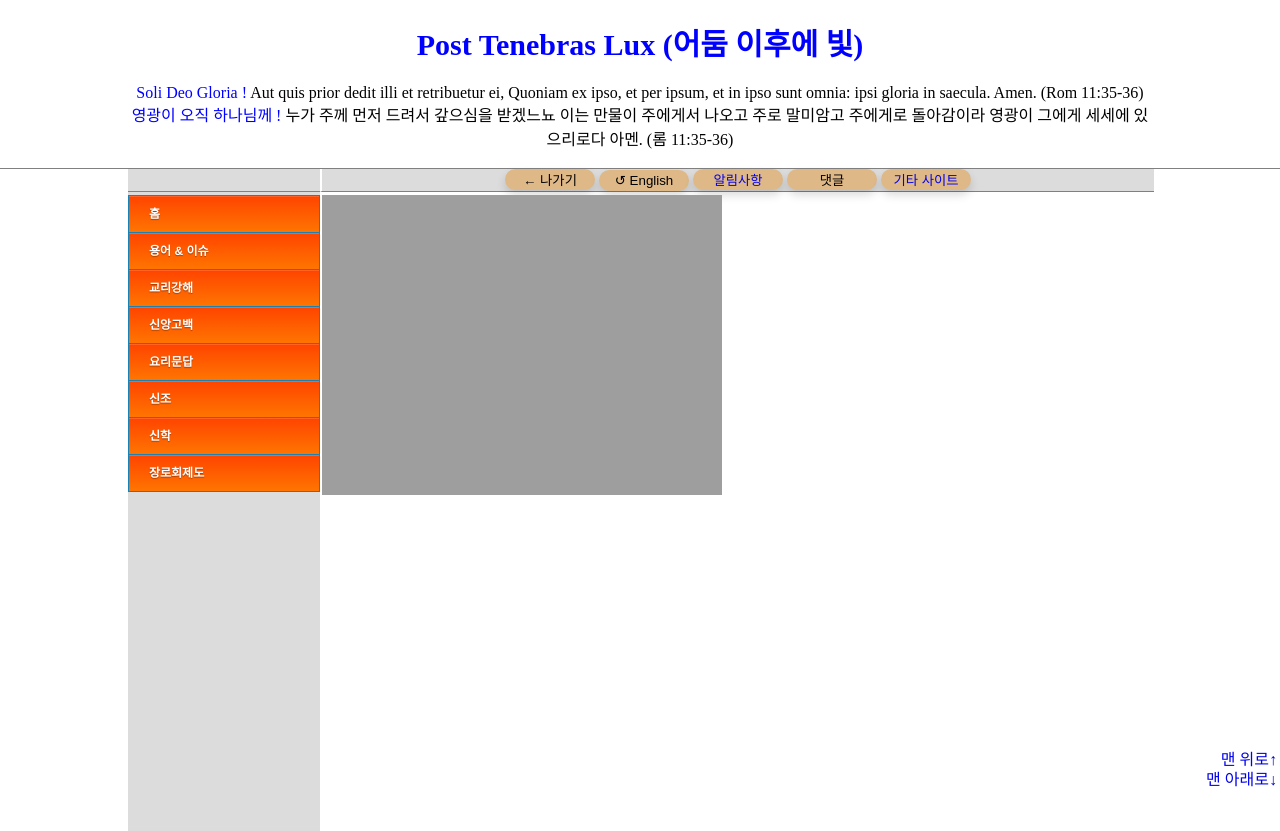
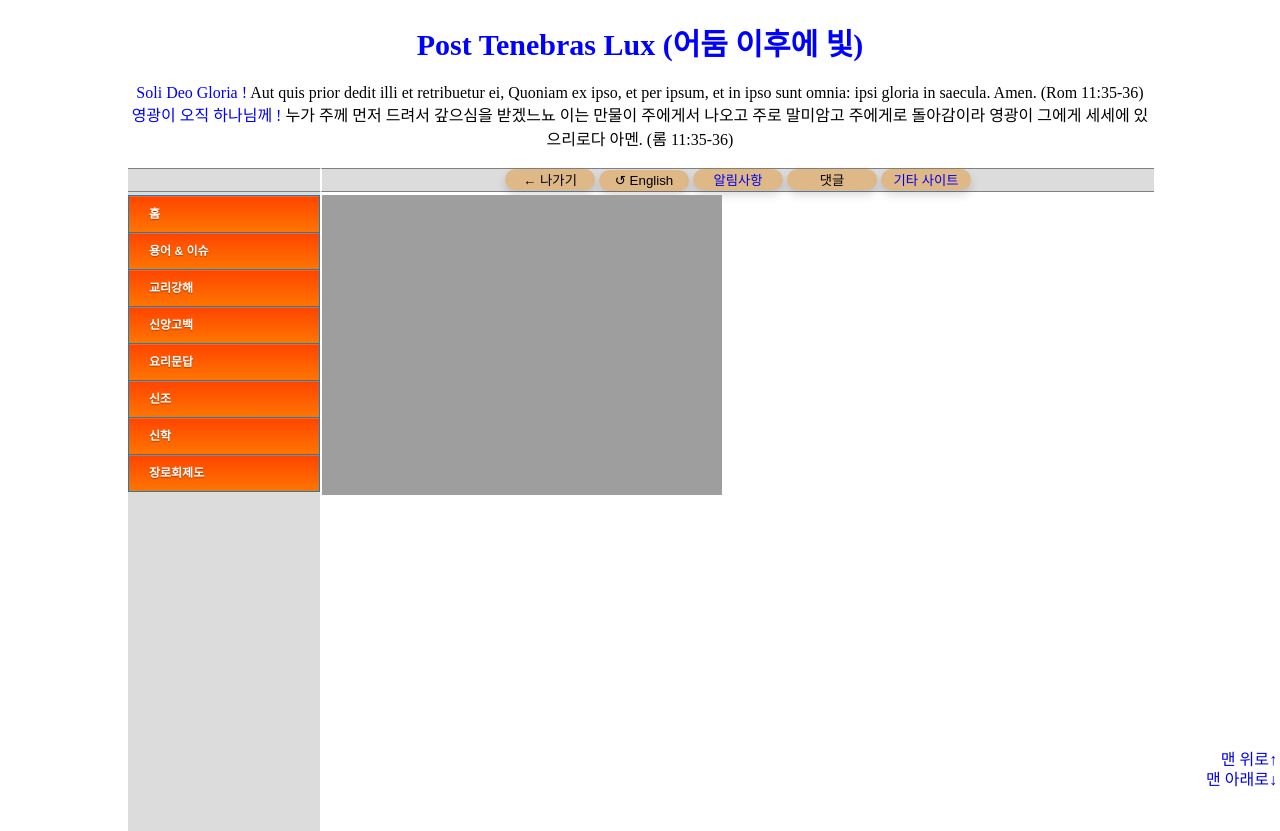
Before and after one commit to donadomini/solideogloria, a PHP site: page /index_ko.html in a window 1280 px wide. Shown: the top 831 px of the page. Run offline with PHP 8.4, Linux system fonts and the light colour scheme; some libraries are stand-ins or nearby versions.

Commit message:
Add files via upload

```diff
--- a/style_index.css
+++ b/style_index.css
@@ -32,7 +32,7 @@
     .Header {
       grid-column: 1/3;
       width: 100vw;
-      border-bottom:1px solid gray;
+      border-bottom:none;  /* 1px solid gray */
       align-items: center;
       align-content: center;
       justify-content: center;
@@ -51,6 +51,7 @@
        margin-left: 10vw;
        width: 15vw;
        background-color: gainsboro;
+       border-top:1px solid gray;
        border-bottom:1px solid gray;
        border-right: 2px solid white;
        justify-items: center;
@@ -61,6 +62,7 @@
        margin-right: 10vw;
        width: 65vw;
        background-color: gainsboro;
+       border-top:1px solid gray;
        border-bottom:1px solid gray;
        border-left: 2px solid white;
        justify-items: center;
```
